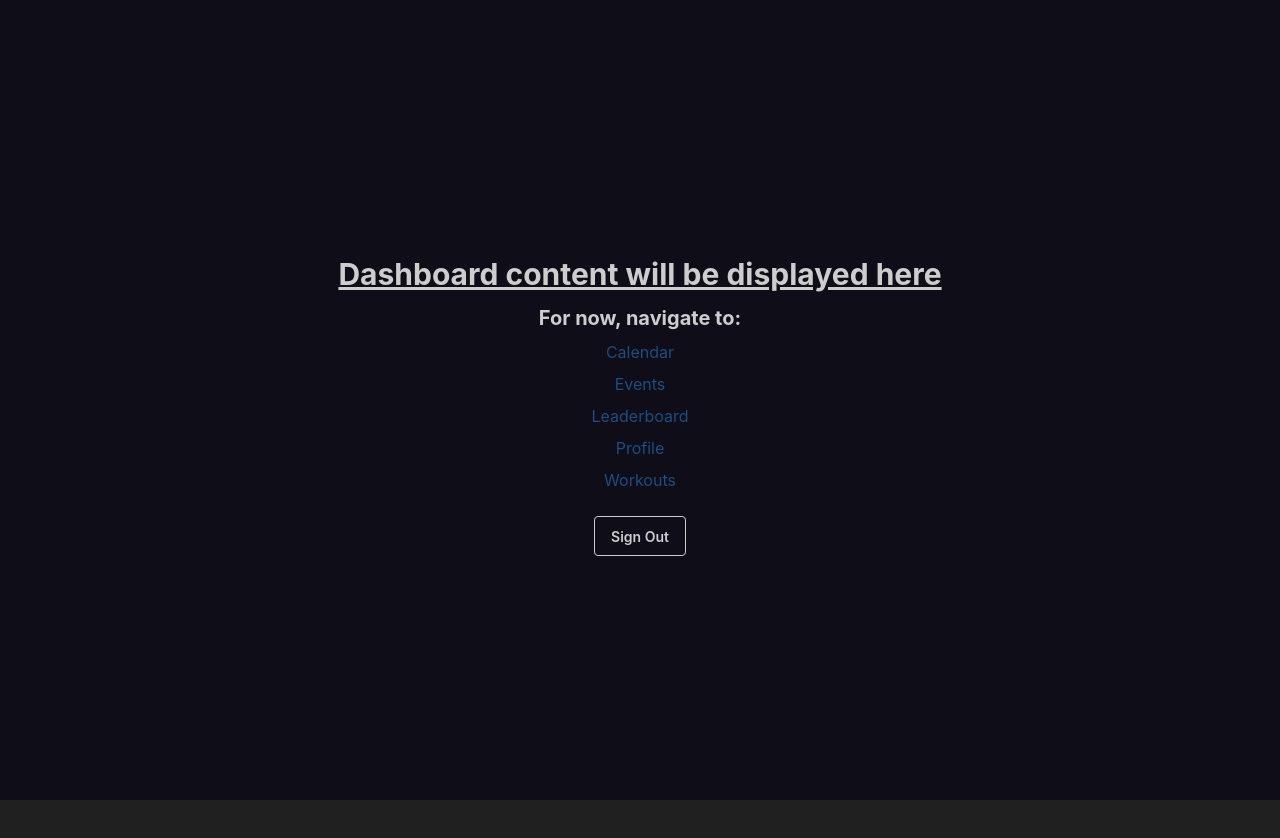
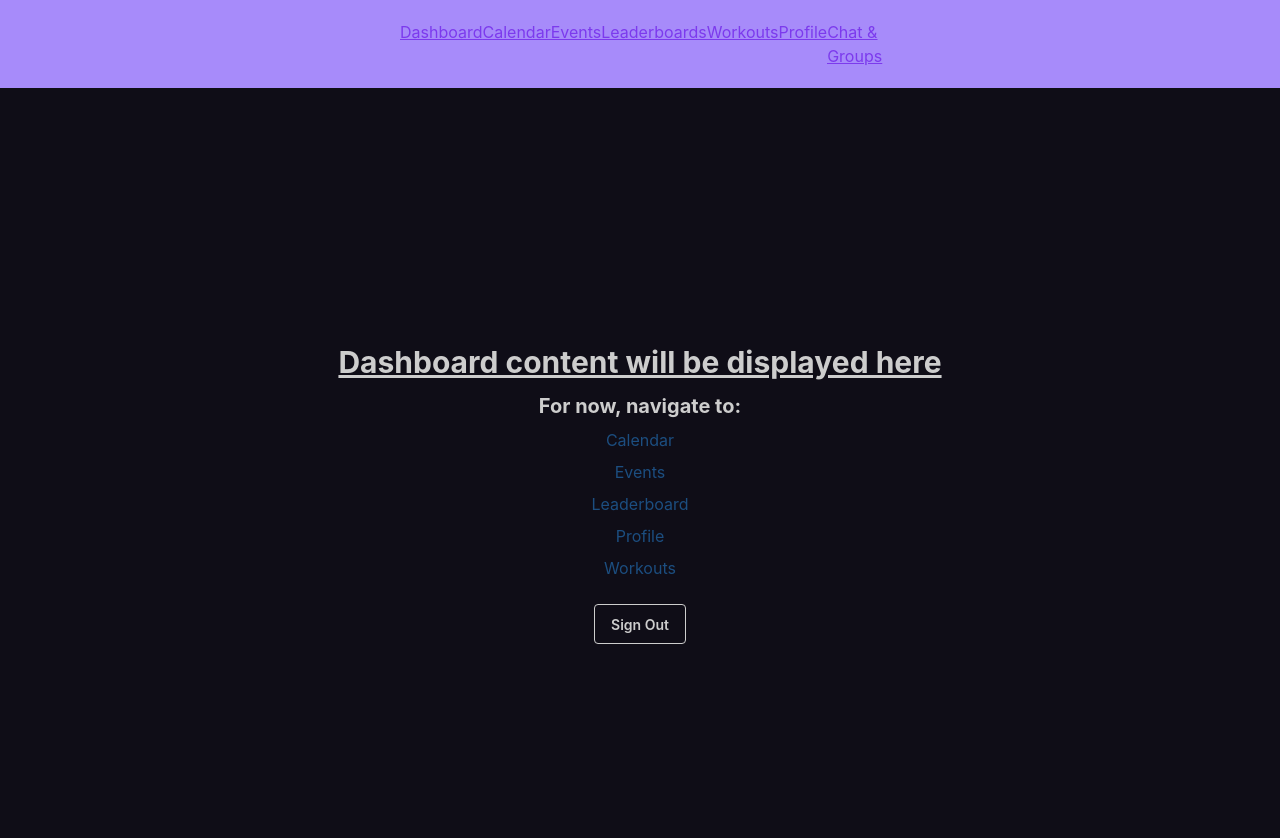
Before and after one commit to Brandon-Abundis/sdi-COM-capstone, a React (Vite) app in the folder client/: page /dashboard in a window 1280 px wide. Both pictures are taken after typing "name@example.com", "Sample123" into the empty fields and a click on the button "Login". Shown: the top 838 px of the page. Before the commit the page ends 800 px from the top, so only its background shows below. Built offline with nearby package versions, Linux system fonts and the light colour scheme.

Commit message:
updated with chat and groups and adjusted navbar

```diff
--- a/client/src/app/App.jsx
+++ b/client/src/app/App.jsx
@@ -44,6 +44,7 @@ function App() {
         <Route path="profile" element={<Profile />} />
         <Route path="profile/:id" element={<Profile />} />
         <Route path="workouts" element={<Workouts />} />
+        <Route path="chatandgroups" element={<ChatAndGroup />} />
       </Route>
 
       {/* Catch-all for paths that do not match any listed above */}
--- a/client/src/app/Navbar/Navbar.jsx
+++ b/client/src/app/Navbar/Navbar.jsx
@@ -1,29 +1,15 @@
-import "./Navbar.css";
 import { Link } from "react-router-dom";
 
 export default function Navbar() {
   return (
-    <>
-      <div id="Navbar">
-        <Link id="Links" to="/dashboard">
-          Dashboard
-        </Link>
-        <Link id="Links" to="/calendar">
-          Calendar
-        </Link>
-        <Link id="Links" to="/events">
-          Events
-        </Link>
-        <Link id="Links" to="/leaderboard">
-          Leaderboards
-        </Link>
-        <Link id="Links" to="/workouts">
-          Workouts
-        </Link>
-        <Link id="Links" to="/profile">
-          Profile
-        </Link>
-      </div>
-    </>
+    <div className="flex justify-between bg-[#a78bfa] px-100 py-5 text-[#7c3aed] underline">
+      <Link to="/dashboard">Dashboard</Link>
+      <Link to="/calendar">Calendar</Link>
+      <Link to="/events">Events</Link>
+      <Link to="/leaderboard">Leaderboards</Link>
+      <Link to="/workouts">Workouts</Link>
+      <Link to="/profile">Profile</Link>
+      <Link to="/chatandgroups">Chat & Groups</Link>
+    </div>
   );
 }
--- a/client/src/app/layouts/ProtectedLayout.jsx
+++ b/client/src/app/layouts/ProtectedLayout.jsx
@@ -1,9 +1,10 @@
 import { Outlet } from "react-router-dom";
+import Navbar from "../Navbar/Navbar.jsx";
 
 export default function ProtectedLayout() {
   return (
     <div className="min-h-screen bg-[#0f0d17]">
-      {/* Navbar inserted here when ready */}
+      <Navbar />
       <Outlet />
     </div>
   );
```
Also changed, not shown: client/src/app/Navbar/Navbar.css (deleted, +0 -11 lines).
